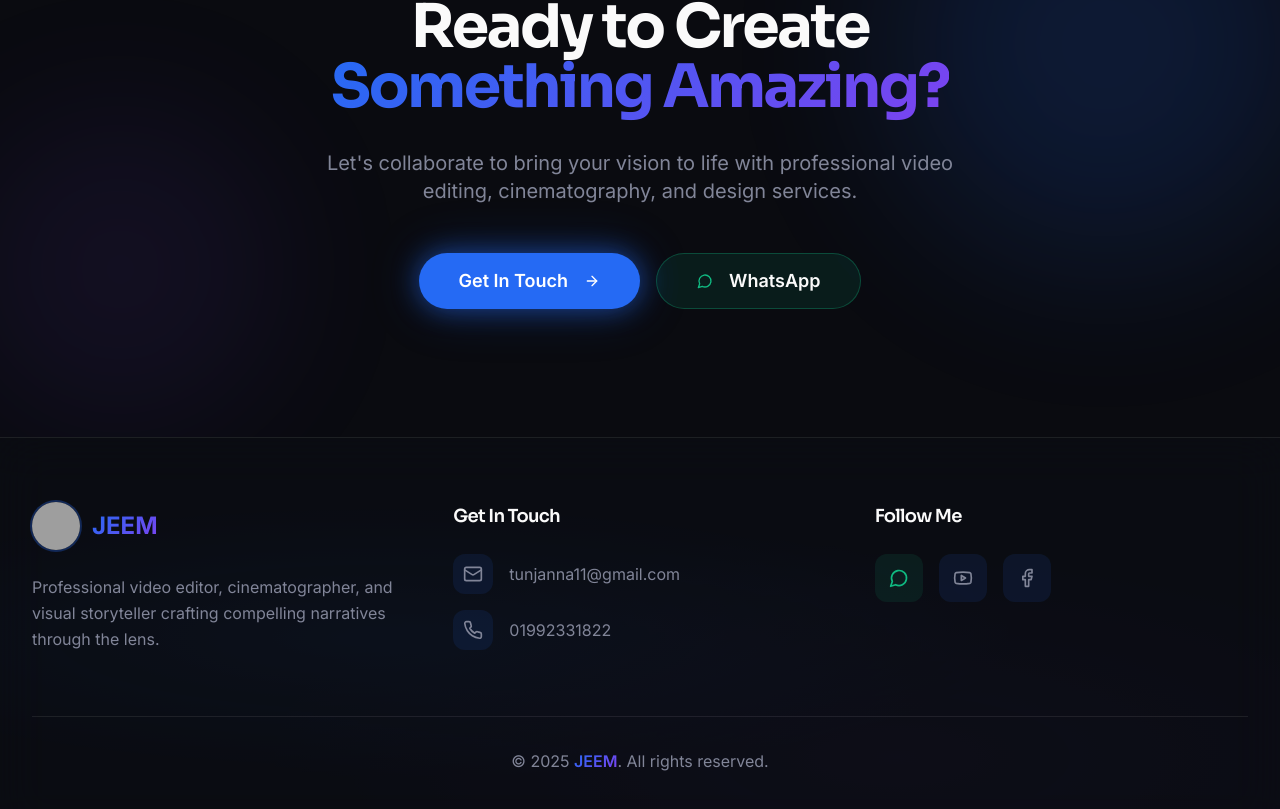
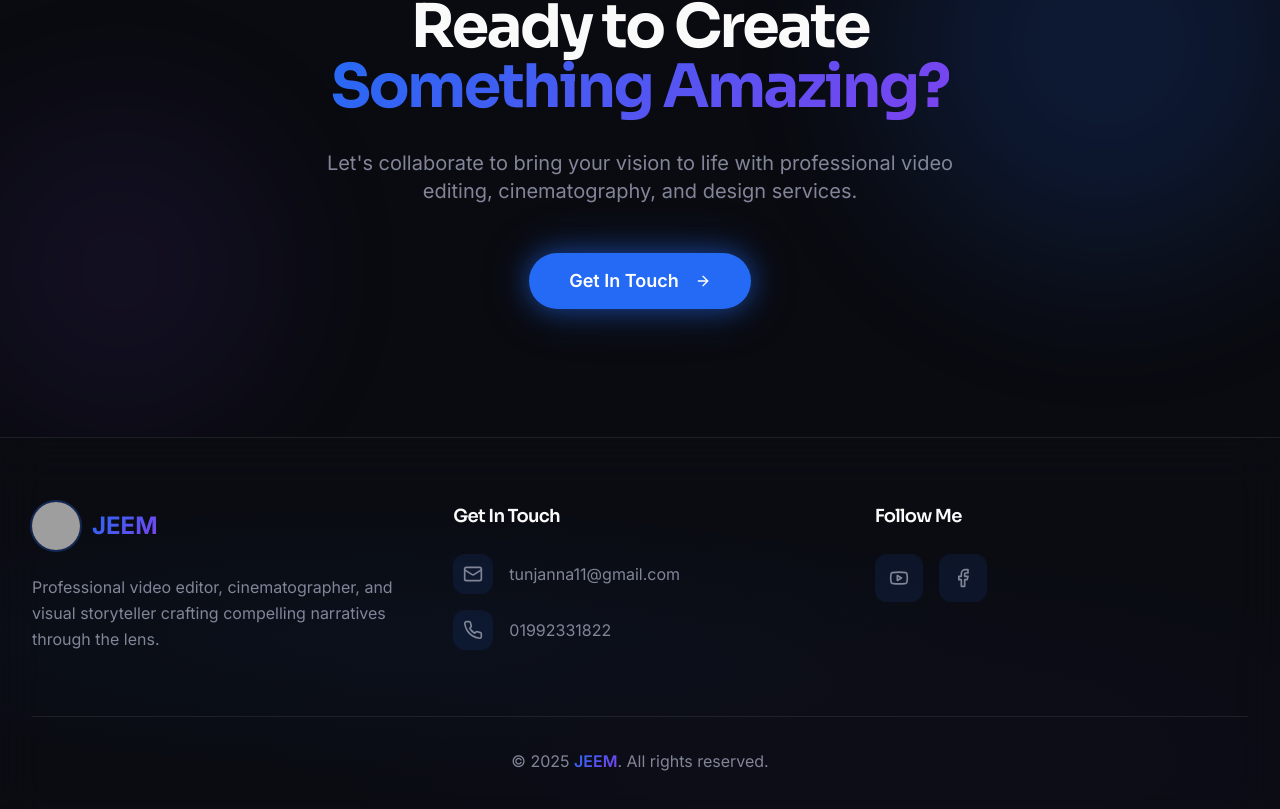
Before and after one commit to JEEM770/JEEMEDITZ, a React (Vite) app: page / in a window 1280 px wide. Shown: the part 2471-3280 px from the top of the page. Built offline with nearby package versions, Linux system fonts and the light colour scheme; grey boxes are pictures that could not be loaded.

Commit message:
Reverted to commit bc6dccc80651db07f450fe5ddb1e17ed6f5efaf5

```diff
--- a/src/components/Footer.tsx
+++ b/src/components/Footer.tsx
@@ -1,4 +1,4 @@
-import { Youtube, Facebook, Mail, Phone, MessageCircle } from 'lucide-react';
+import { Youtube, Facebook, Mail, Phone } from 'lucide-react';
 
 const Footer = () => {
   const currentYear = new Date().getFullYear();
@@ -57,14 +57,6 @@ const Footer = () => {
             <h3 className="text-lg font-semibold text-foreground">Follow Me</h3>
             <div className="flex space-x-4">
               <a
-                href="https://wa.me/8801992331822"
-                target="_blank"
-                rel="noopener noreferrer"
-                className="group w-12 h-12 bg-emerald-500/10 rounded-xl flex items-center justify-center hover:bg-emerald-500/20 transition-all duration-300 hover:shadow-[0_0_30px_rgba(16,185,129,0.4)] hover:scale-110"
-              >
-                <MessageCircle className="w-5 h-5 text-emerald-500 transition-colors duration-300" />
-              </a>
-              <a
                 href="https://youtube.com/@jeem_editz?si=8zTx6DRW8Cu-8FIj"
                 target="_blank"
                 rel="noopener noreferrer"
--- a/src/pages/Home.tsx
+++ b/src/pages/Home.tsx
@@ -1,4 +1,4 @@
-import { ArrowRight, Play, Camera, Video, Palette, Zap, Quote, ChevronLeft, ChevronRight, Star, MessageCircle } from 'lucide-react';
+import { ArrowRight, Play, Camera, Video, Palette, Zap, Quote, ChevronLeft, ChevronRight, Star } from 'lucide-react';
 import { Link } from 'react-router-dom';
 import { GlowButton } from '@/components/ui/glow-button';
 import { Card, CardContent } from '@/components/ui/card';
@@ -331,20 +331,12 @@ const Home = () => {
             Let's collaborate to bring your vision to life with professional video editing,
             cinematography, and design services.
           </p>
-          <div className="flex flex-col sm:flex-row gap-4 justify-center">
           <GlowButton asChild size="lg" className="text-lg animate-glow-pulse">
             <Link to="/contact" className="group">
               Get In Touch
               <ArrowRight className="w-5 h-5 ml-2 group-hover:translate-x-1 transition-transform duration-300" />
             </Link>
           </GlowButton>
-            <GlowButton asChild variant="outline" size="lg" className="text-lg bg-emerald-500/10 border-emerald-500/30 hover:bg-emerald-500/20 hover:border-emerald-500/50">
-              <a href="https://wa.me/8801992331822" target="_blank" rel="noopener noreferrer" className="group">
-                <MessageCircle className="w-5 h-5 mr-2 text-emerald-500" />
-                WhatsApp
-              </a>
-            </GlowButton>
-          </div>
         </div>
       </section>
     </div>
```
Lines whose indentation alone changed are shown as unchanged.
